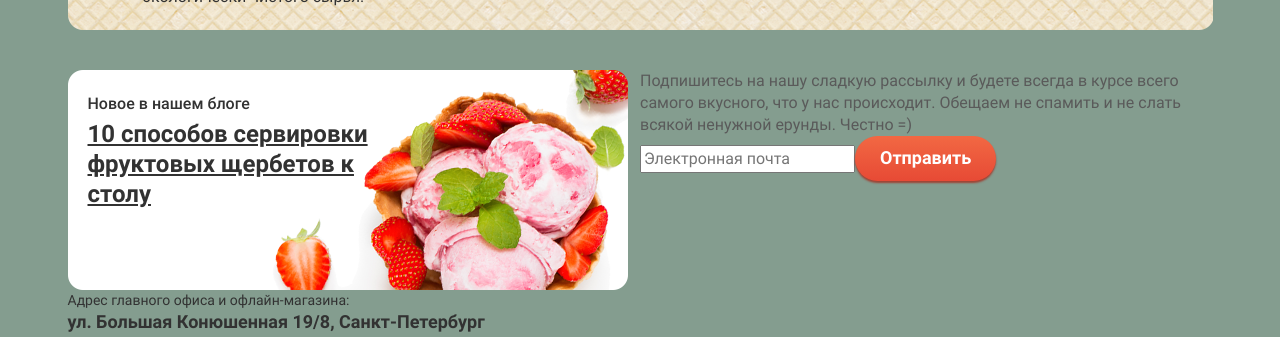
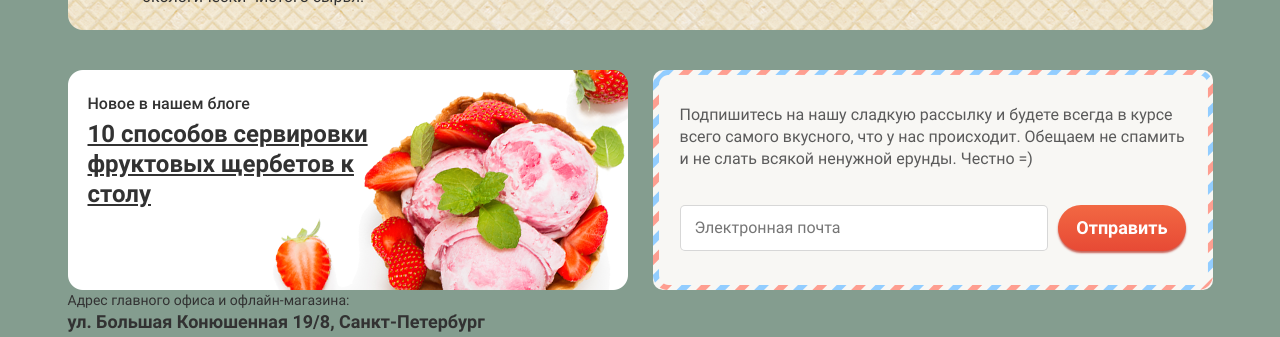
Before and after one commit to maximshigaev/gllacy, a React (Create React App) app: page / in a window 1280 px wide. Shown: the part 1553-1890 px from the top of the page. Built offline with nearby package versions, Linux system fonts and the light colour scheme; grey boxes are pictures that could not be loaded.

Commit message:
add styles for the SubscriptionForm component

```diff
--- a/src/components/SubscriptionForm/SubscriptionForm.tsx
+++ b/src/components/SubscriptionForm/SubscriptionForm.tsx
@@ -10,14 +10,14 @@ export const SubscriptionForm: FC = () => (
       Подпишитесь на нашу сладкую рассылку и будете всегда в курсе всего самого вкусного, что у нас происходит. Обещаем
       не спамить и не слать всякой ненужной ерунды. Честно =)
     </p>
-    <form>
+    <form className="subscription-form__form">
       <input
         className="subscription-form__input"
         type="email"
         placeholder="Электронная почта"
       />
       <button
-        className="button"
+        className="button subscription-form__button"
         type="button"
         title="Отправить"
       >
--- a/src/components/SubscriptionForm/subscriptionForm.scss
+++ b/src/components/SubscriptionForm/subscriptionForm.scss
@@ -1,11 +1,36 @@
 .subscription-form {
-  width: 50%;
+  width: 560px;
+  background-color: #f8f7f4;
+  border-radius: 10px;
+  background-image: url('../../images/subscription-form-background.png');
+  padding: 34px 27px;
 
   &__text {
     color: #5a5a5a;
+    margin-bottom: 35px;
   }
 
   &__input {
     font: inherit;
+    width: 368px;
+    border-radius: 5px;
+    border: solid 1px rgba(178, 178, 178, 0.52);
+    background-color: #ffffff;
+    padding: 11px 14px;
+
+    &:hover,
+    &:focus {
+      border: 1px solid black;
+    }
+  }
+
+  &__form {
+    display: flex;
+    justify-content: space-between;
+  }
+
+  &__button.button {
+    padding-right: 18px;
+    padding-left: 18px;
   }
 }
```
Also changed, not shown: src/images/subscription-form-background.png (added).
